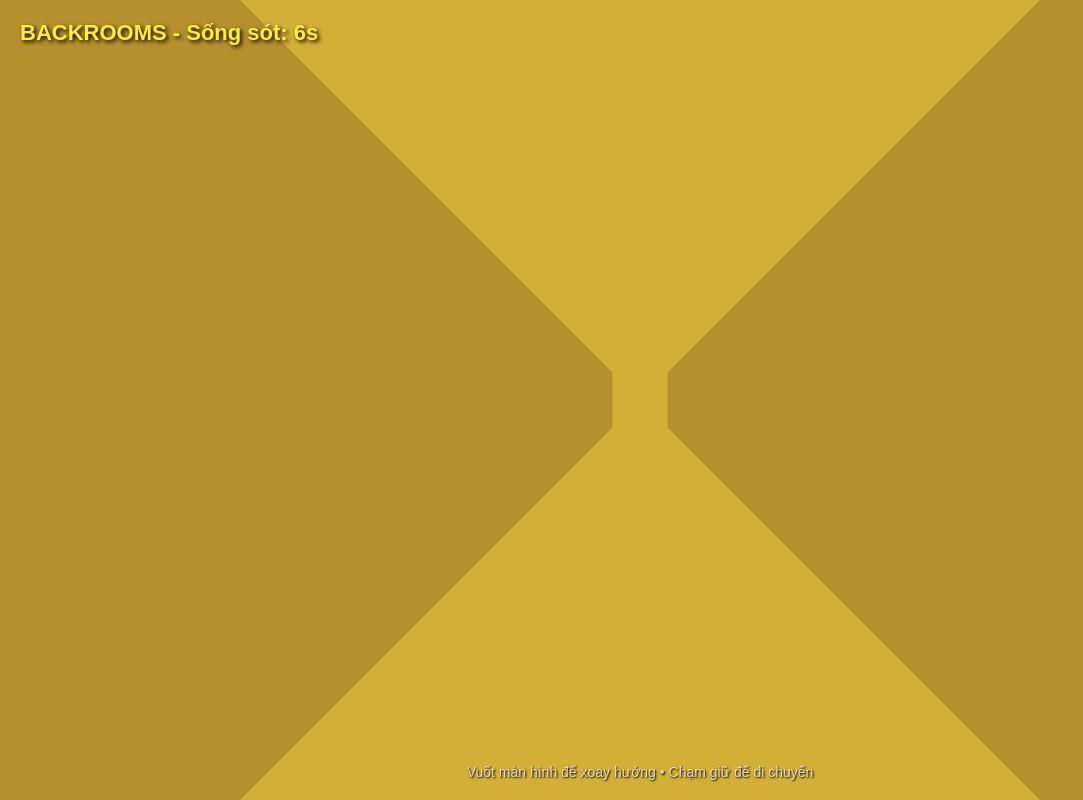
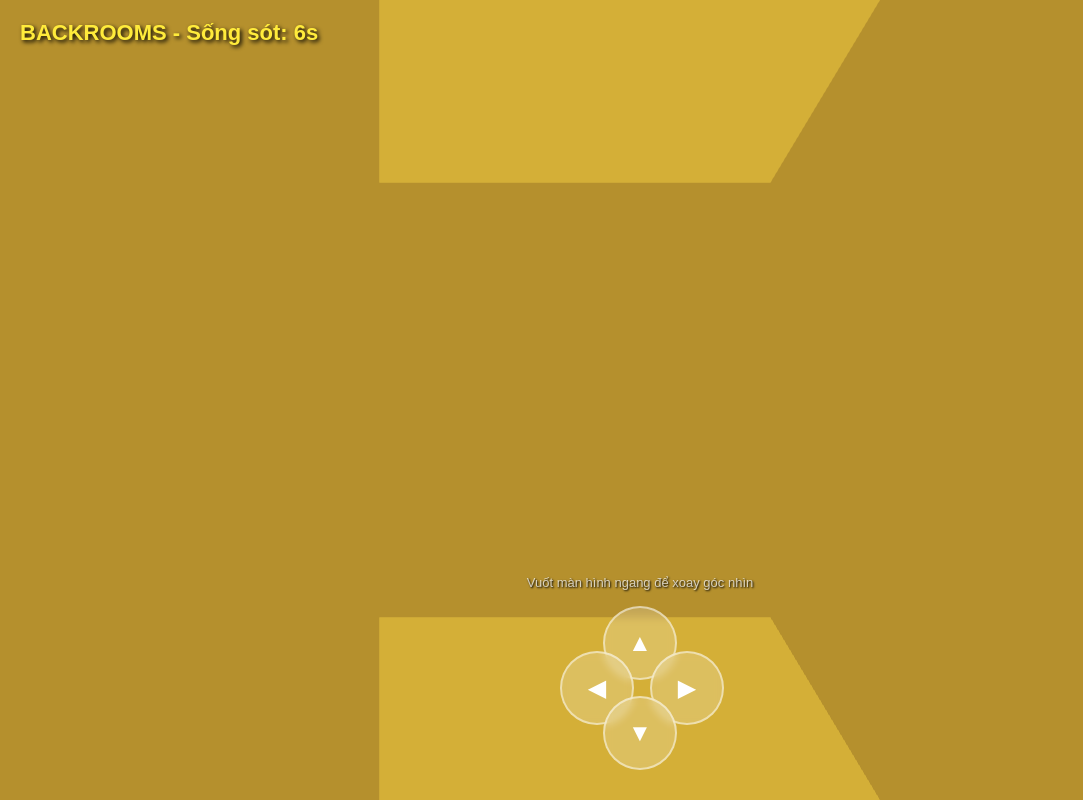
Before and after one commit to lechithien191919-jpg/Backrom-game, a Flask app: page / in a window 1280 px wide. Shown: the whole page, without its empty margins (0-1083 px from the left). Run offline with Flask 3, Linux system fonts and the light colour scheme.

Commit message:
Update index.html

```diff
--- a/templates/index.html
+++ b/templates/index.html
@@ -3,7 +3,7 @@
 <head>
     <meta charset="UTF-8">
     <meta name="viewport" content="width=device-width, initial-scale=1.0, user-scalable=no">
-    <title>Backrooms 3D Mobile</title>
+    <title>Backrooms 3D Maze</title>
     <style>
         body { margin: 0; overflow: hidden; background: #000; font-family: Arial, sans-serif; user-select: none; }
         #ui {
@@ -16,14 +16,36 @@
             text-shadow: 2px 2px 4px #000;
             z-index: 10;
         }
-        /* Hướng dẫn thao tác */
+        /* Nút điều khiển ảo trên màn hình */
+        .control-btn {
+            position: absolute;
+            width: 70px;
+            height: 70px;
+            background: rgba(255, 255, 255, 0.2);
+            border: 2px solid rgba(255, 255, 255, 0.5);
+            border-radius: 50%;
+            color: white;
+            font-size: 24px;
+            display: flex;
+            align-items: center;
+            justify-content: center;
+            z-index: 10;
+            backdrop-filter: blur(4px);
+        }
+        .control-btn:active { background: rgba(255, 255, 255, 0.5); }
+
+        #btn-forward { bottom: 120px; left: 50%; transform: translateX(-50%); }
+        #btn-back { bottom: 30px; left: 50%; transform: translateX(-50%); }
+        #btn-left { bottom: 75px; left: calc(50% - 80px); }
+        #btn-right { bottom: 75px; left: calc(50% + 10px); }
+
         #hint {
             position: absolute;
-            bottom: 20px;
+            bottom: 210px;
             width: 100%;
             text-align: center;
             color: rgba(255,255,255,0.7);
-            font-size: 14px;
+            font-size: 13px;
             pointer-events: none;
             z-index: 10;
             text-shadow: 1px 1px 2px #000;
@@ -32,11 +54,16 @@
 </head>
 <body>
     <div id="ui">BACKROOMS - Sống sót: <span id="score">0</span>s</div>
-    <div id="hint">Vuốt màn hình để xoay hướng • Chạm giữ để di chuyển</div>
+    <div id="hint">Vuốt màn hình ngang để xoay góc nhìn</div>
+
+    <div id="btn-forward" class="control-btn">▲</div>
+    <div id="btn-left" class="control-btn">◀</div>
+    <div id="btn-right" class="control-btn">▶</div>
+    <div id="btn-back" class="control-btn">▼</div>
 
     <script src="https://cdnjs.cloudflare.com/ajax/libs/three.js/r128/three.min.js"></script>
     <script>
-        // 1. Khởi tạo Scene, Camera, Renderer
+        // 1. Khởi tạo không gian 3D
         const scene = new THREE.Scene();
         scene.background = new THREE.Color(0xd4af37); // Màu vàng đặc trưng Backrooms
 
@@ -45,104 +72,114 @@
         renderer.setSize(window.innerWidth, window.innerHeight);
         document.body.appendChild(renderer.domElement);
 
-        // 2. Ánh sáng
+        // Ánh sáng phòng
         const ambientLight = new THREE.AmbientLight(0xffffff, 0.9);
         scene.add(ambientLight);
 
-        // 3. Tạo các bức tường mê cung hành lang
+        // 2. Thiết kế bản đồ mê cung nhiều ngã rẽ (0: hành lang trống, 1: tường)
+        const map = [
+            [1,1,1,1,1,1,1,1,1,1],
+            [1,0,0,0,1,0,0,0,0,1],
+            [1,0,1,0,1,0,1,1,0,1],
+            [1,0,1,0,0,0,0,1,0,1],
+            [1,0,1,1,1,1,0,1,0,1],
+            [1,0,0,0,0,1,0,0,0,1],
+            [1,1,1,0,1,1,1,1,0,1],
+            [1,0,0,0,0,0,0,1,0,1],
+            [1,1,1,1,1,1,1,1,1,1]
+        ];
+
         const wallMaterial = new THREE.MeshBasicMaterial({ color: 0xb5902d });
+        const tileSize = 6;
 
-        // Tạo nhiều đoạn tường nối dài tạo thành hành lang
-        for (let i = 0; i > -100; i -= 20) {
-            // Tường trái
-            const wallLeft = new THREE.Mesh(new THREE.BoxGeometry(2, 10, 20), wallMaterial);
-            wallLeft.position.set(-6, 0, i);
-            scene.add(wallLeft);
-
-            // Tường phải
-            const wallRight = new THREE.Mesh(new THREE.BoxGeometry(2, 10, 20), wallMaterial);
-            wallRight.position.set(6, 0, i);
-            scene.add(wallRight);
+        // Vẽ mê cung từ bản đồ
+        for (let z = 0; z < map.length; z++) {
+            for (let x = 0; x < map[z].length; x++) {
+                if (map[z][x] === 1) {
+                    const wallGeo = new THREE.BoxGeometry(tileSize, 10, tileSize);
+                    const wall = new THREE.Mesh(wallGeo, wallMaterial);
+                    // Căn chỉnh vị trí tường theo lưới
+                    wall.position.set((x - map[z].length / 2) * tileSize, 0, (z - map.length / 2) * tileSize);
+                    scene.add(wall);
+                }
+            }
         }
 
-        // Đặt vị trí ban đầu của người chơi
-        camera.position.set(0, 0, 5);
+        // Vị trí ban đầu của người chơi
+        camera.position.set(-12, 0, -12);
+        camera.rotation.y = 0;
 
-        // Biến điều khiển góc nhìn và di chuyển
-        let pitch = 0; // Góc nhìn lên xuống
-        let yaw = 0;   // Góc nhìn trái phải
-        let isMoving = false;
+        let yaw = 0; // Chỉ cho phép xoay ngang trái/phải
 
-        // Xử lý vuốt màn hình để quay góc nhìn (Look around)
-        let isTouchDragging = false;
-        let previousTouchPosition = { x: 0, y: 0 };
+        // 3. Xử lý vuốt màn hình để xoay góc nhìn ngang
+        let isDragging = false;
+        let prevX = 0;
 
         window.addEventListener('touchstart', (e) => {
-            isTouchDragging = true;
-            isMoving = true; // Chạm vào màn hình là tiến bước
-            previousTouchPosition = { x: e.touches[0].clientX, y: e.touches[0].clientY };
+            isDragging = true;
+            prevX = e.touches[0].clientX;
         });
 
         window.addEventListener('touchmove', (e) => {
-            if (!isTouchDragging) return;
-            const currentTouchPosition = { x: e.touches[0].clientX, y: e.touches[0].clientY };
-            const deltaX = currentTouchPosition.x - previousTouchPosition.x;
-            const deltaY = currentTouchPosition.y - previousTouchPosition.y;
-
-            yaw -= deltaX * 0.003;
-            pitch -= deltaY * 0.003;
-
-            // Giới hạn góc nhìn lên xuống không bị lật ngược đầu
-            pitch = Math.max(-Math.PI / 2, Math.min(Math.PI / 2, pitch));
-
-            previousTouchPosition = currentTouchPosition;
+            if (!isDragging) return;
+            const currentX = e.touches[0].clientX;
+            const deltaX = currentX - prevX;
+            yaw -= deltaX * 0.004; // Xoay ngang mượt mà
+            prevX = currentX;
         });
 
-        window.addEventListener('touchend', () => {
-            isTouchDragging = false;
-            isMoving = false;
-        });
+        window.addEventListener('touchend', () => { isDragging = false; });
 
-        // Hỗ trợ cả chuột trên máy tính (nếu test trên pc)
-        let isMouseDown = false;
-        window.addEventListener('mousedown', (e) => { isMouseDown = true; isMoving = true; previousTouchPosition = { x: e.clientX, y: e.clientY }; });
-        window.addEventListener('mousemove', (e) => {
-            if (!isMouseDown) return;
-            yaw -= (e.clientX - previousTouchPosition.x) * 0.003;
-            pitch -= (e.clientY - previousTouchPosition.y) * 0.003;
-            previousTouchPosition = { x: e.clientX, y: e.clientY };
-        });
-        window.addEventListener('mouseup', () => { isMouseDown = false; isMoving = false; });
+        // 4. Xử lý sự kiện bấm các nút di chuyển
+        const moveState = { forward: false, back: false, left: false, right: false };
 
-        // Bộ đếm thời gian sinh tồn
+        function bindButton(id, direction) {
+            const btn = document.getElementById(id);
+            btn.addEventListener('touchstart', (e) => { e.preventDefault(); moveState[direction] = true; });
+            btn.addEventListener('touchend', (e) => { e.preventDefault(); moveState[direction] = false; });
+            // Hỗ trợ cả click chuột trên máy tính
+            btn.addEventListener('mousedown', () => { moveState[direction] = true; });
+            btn.addEventListener('mouseup', () => { moveState[direction] = false; });
+        }
+
+        bindButton('btn-forward', 'forward');
+        bindButton('btn-back', 'back');
+        bindButton('btn-left', 'left');
+        bindButton('btn-right', 'right');
+
+        // Bộ đếm thời gian
         let survivalTime = 0;
         setInterval(() => {
             survivalTime++;
             document.getElementById('score').innerText = survivalTime;
         }, 1000);
 
-        // Vòng lặp render game
-        const direction = new THREE.Vector3();
+        // 5. Vòng lặp cập nhật chuyển động và camera
+        const speed = 0.08;
         function animate() {
             requestAnimationFrame(animate);
 
-            // Nếu đang chạm giữ màn hình, nhân vật sẽ tiến về phía trước theo hướng đang nhìn
-            if (isMoving) {
-                camera.getWorldDirection(direction);
-                camera.position.addScaledVector(direction, 0.08);
-            }
+            // Cố định góc nhìn cao độ bằng 0 (chỉ đi ngang, không lên xuống)
+            camera.rotation.set(0, yaw, 0);
 
-            // Tính toán hướng nhìn 3D của camera
-            const quaternion = new THREE.Quaternion();
-            const euler = new THREE.Euler(pitch, yaw, 0, 'YXZ');
-            quaternion.setFromEuler(euler);
-            camera.quaternion.copy(quaternion);
+            // Tính toán hướng di chuyển
+            const moveDir = new THREE.Vector3();
+            if (moveState.forward) moveDir.z -= 1;
+            if (moveState.back) moveDir.z += 1;
+            if (moveState.left) moveDir.x -= 1;
+            if (moveState.right) moveDir.x += 1;
+
+            moveDir.normalize();
+            moveDir.applyAxisAngle(new THREE.Vector3(0, 1, 0), yaw);
+
+            // Di chuyển camera theo hướng đã chọn
+            camera.position.addScaledVector(moveDir, speed);
 
             renderer.render(scene, camera);
         }
         animate();
 
-        // Xoay ngang dọc màn hình điện thoại
+        // Xử lý xoay ngang dọc màn hình điện thoại
         window.addEventListener('resize', () => {
             camera.aspect = window.innerWidth / window.innerHeight;
             camera.updateProjectionMatrix();
```
